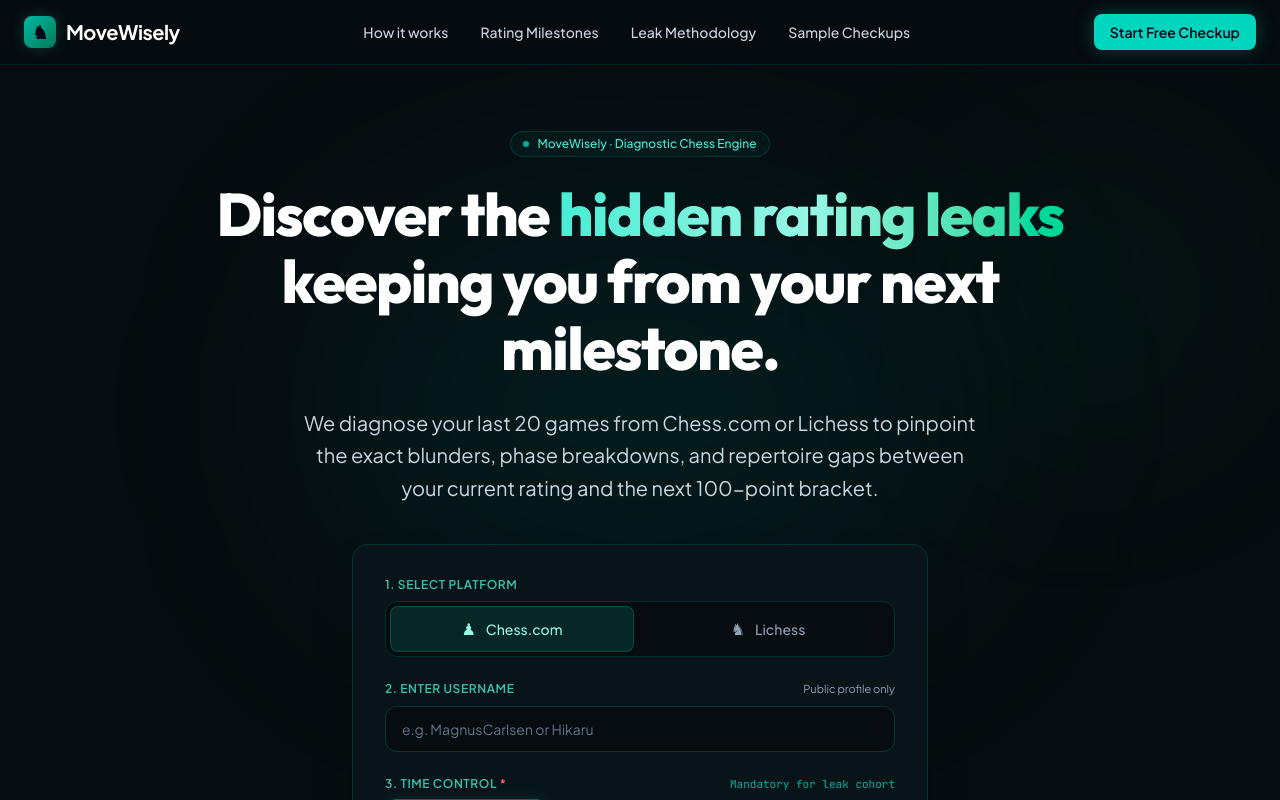
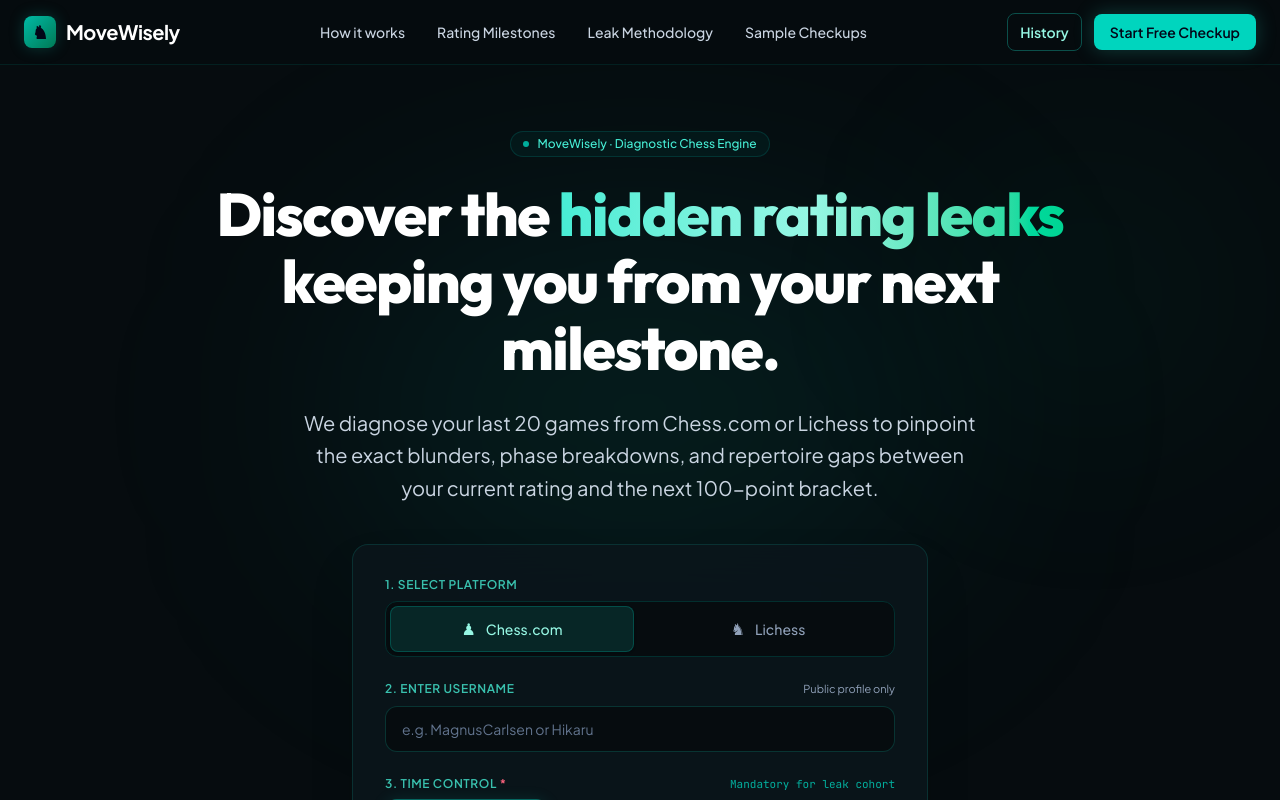
Before and after one commit to ceosurafel/movewisely, a React (Vite) app: page / in a window 1280 px wide. Shown: the top 800 px of the page. Built offline with nearby package versions, Linux system fonts and the light colour scheme.

Commit message:
feat: expose saved checkup history from navigation

```diff
--- a/src/components/Navbar.tsx
+++ b/src/components/Navbar.tsx
@@ -3,9 +3,10 @@
 interface NavbarProps {
   onStartCheckupClick: () => void;
   onNavigateSection: (sectionId: string) => void;
+  onHistoryClick: () => void;
 }
 
-export const Navbar: React.FC<NavbarProps> = ({ onStartCheckupClick, onNavigateSection }) => {
+export const Navbar: React.FC<NavbarProps> = ({ onStartCheckupClick, onNavigateSection, onHistoryClick }) => {
   return (
     <header className="sticky top-0 z-40 w-full border-b border-teal-950/60 bg-[#060c0f]/90 backdrop-blur-md">
       <div className="max-w-7xl mx-auto px-4 sm:px-6 h-16 flex items-center justify-between">
@@ -52,6 +53,7 @@
 
         {/* Zone 3: 1-2 primary actions */}
         <div className="flex items-center gap-3">
+          <button type="button" onClick={onHistoryClick} className="hidden sm:inline-flex px-3 py-2 text-xs sm:text-sm font-semibold text-teal-200 border border-teal-900 rounded-lg hover:bg-teal-950/60">History</button>
           <button
             onClick={onStartCheckupClick}
             className="px-4 py-2 text-xs sm:text-sm font-semibold text-slate-950 bg-teal-400 hover:bg-teal-300 rounded-lg shadow-[0_0_20px_rgba(45,212,191,0.25)] transition-all hover:scale-[1.02] active:scale-[0.98] whitespace-nowrap cursor-pointer"
```
